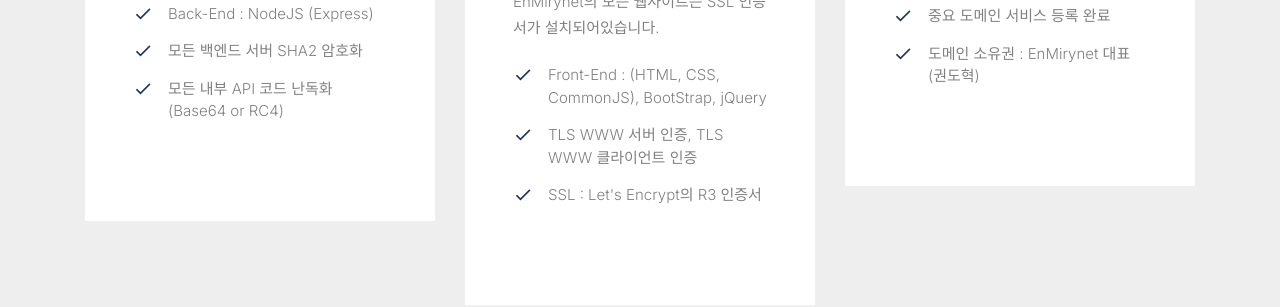
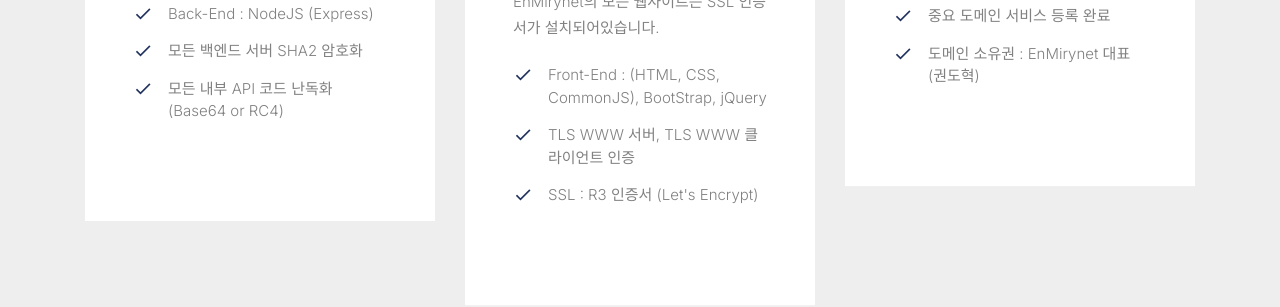
Before and after one commit to Kwondh0321/Enmirynet_main, a website: page source/_developers/index.html in a window 1280 px wide. Shown: the part 1100-1407 px from the top of the page. Drawn offline with Linux system fonts and the light colour scheme; files whose address does not match are found by name.

Commit message:
edit developers introduction sentence grammer

```diff
--- a/source/_developers/index.html
+++ b/source/_developers/index.html
@@ -135,8 +135,8 @@
                 <p class="mb-4">EnMirynet의 모든 웹사이트는 SSL 인증서가 설치되어있습니다.</p>
                 <ul class="list-unstyled ul-check primary">
                   <li>Front-End : (HTML, CSS, CommonJS), BootStrap, jQuery</li>
-                  <li>TLS WWW 서버 인증, TLS WWW 클라이언트 인증</li>
-                  <li>SSL : Let's Encrypt의 R3 인증서</li>
+                  <li>TLS WWW 서버, TLS WWW 클라이언트 인증</li>
+                  <li>SSL : R3 인증서 (Let's Encrypt)</li>
                 </ul>
               </div>
             </div>
```
